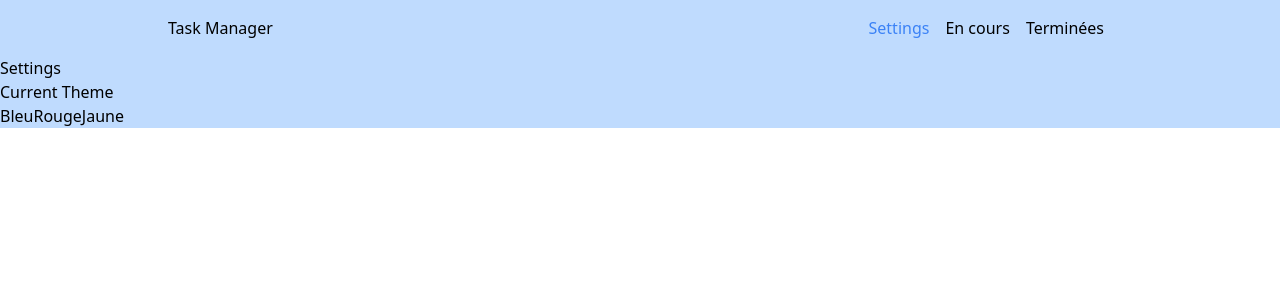
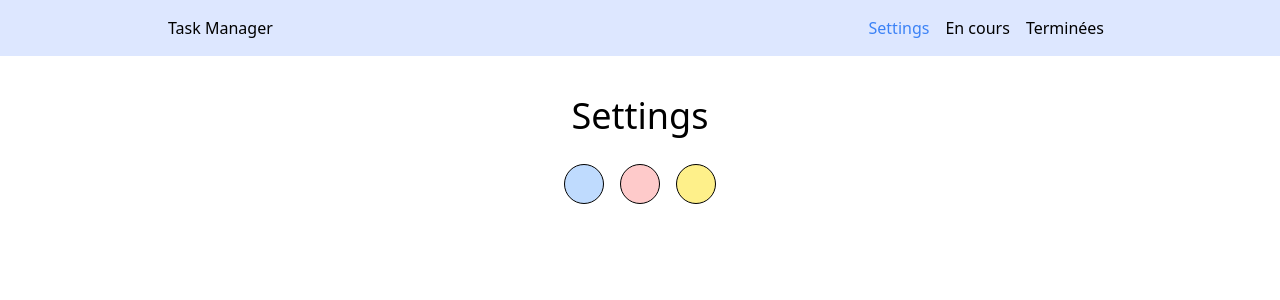
Before and after one commit to CharonTom/JLO-Task-Manager-Front-end, a React (Vite) app: page /settings in a window 1280 px wide. Shown: the top 300 px of the page. Built offline with nearby package versions, Linux system fonts and the light colour scheme.

Commit message:
color theme is now saved in the local storage

```diff
--- a/src/App.css
+++ b/src/App.css
@@ -8,14 +8,24 @@
 
 @layer base {
   :root {
-    --bg-color: red;
+    --fill-color: #ffffff;
+    --fill-color-variant: rgba(198, 216, 255, 0.6);
   }
 
-  .theme-blue {
-    --bg-color: blue;
+  .theme-red {
+    --fill-color: #ffe6e6;
+    --fill-color-variant: #ffddd4;
   }
-  .theme-green {
-    --bg-color: green;
+  .theme-yellow {
+    --fill-color: #f8ffc0;
+    --fill-color-variant: #e1fc98;
+  }
+
+  .section {
+    @apply py-10 min-h-screen container mx-auto;
+  }
+  h1 {
+    @apply text-center text-4xl mb-5;
   }
 }
 
--- a/src/App.tsx
+++ b/src/App.tsx
@@ -27,15 +27,7 @@ function App() {
   );
 
   return (
-    <div
-      className={
-        theme === "blue"
-          ? "bg-blue-200"
-          : theme === "red"
-          ? "bg-red-200"
-          : "bg-yellow-200"
-      }
-    >
+    <div className={`bg-skin-fill ${theme}`}>
       <RouterProvider router={rooter} />
     </div>
   );
--- a/src/components/Form.tsx
+++ b/src/components/Form.tsx
@@ -80,7 +80,7 @@ function Form() {
   return (
     <div>
       <form
-        className="mt-6 max-w-md mx-auto p-4 bg-gray-200 shadow-md rounded-lg"
+        className="mt-6 max-w-md mx-auto p-4 bg-skin-variant shadow-md rounded-lg"
         onSubmit={handleForm}
       >
         <h2 className="text-center">Ajouter une tâche</h2>
--- a/src/components/Task.tsx
+++ b/src/components/Task.tsx
@@ -51,7 +51,7 @@ function Task({ task }: TaskProps) {
   console.log(task.tags);
   return (
     <>
-      <li className="border-b border-gray-300 py-2 flex items-center justify-between">
+      <li className="border-b border-black py-2 flex items-center justify-between">
         <div className="flex gap-x-6 items-center flex-wrap" key={task._id}>
           {task.description}
           <div className="flex flex-wrap gap-1 space-x-2 mt-2">
--- a/src/components/ThemePicker.tsx
+++ b/src/components/ThemePicker.tsx
@@ -8,13 +8,20 @@ const ThemeSelector = () => {
     toggleTheme(newTheme);
   };
 
-  // console.log(theme);
-
   return (
     <div>
-      <button onClick={() => handleThemeChange("blue")}>Bleu</button>
-      <button onClick={() => handleThemeChange("red")}>Rouge</button>
-      <button onClick={() => handleThemeChange("yellow")}>Jaune</button>
+      <button
+        className="w-10 h-10 bg-blue-200 m-2 border border-1 border-black rounded-full"
+        onClick={() => handleThemeChange("")}
+      ></button>
+      <button
+        className="w-10 h-10 bg-red-200 m-2 border border-1 border-black rounded-full"
+        onClick={() => handleThemeChange("theme-red")}
+      ></button>
+      <button
+        className="w-10 h-10 bg-yellow-200 m-2 border border-1 border-black rounded-full"
+        onClick={() => handleThemeChange("theme-yellow")}
+      ></button>
     </div>
   );
 };
--- a/src/context/ThemeContext.tsx
+++ b/src/context/ThemeContext.tsx
@@ -1,13 +1,17 @@
-import { createContext, useState } from "react";
+import { createContext, useState, useEffect } from "react";
 
 export const ThemeContext = createContext();
 
 export function ThemeProvider({ children }) {
-  const [theme, setTheme] = useState("blue");
+  const initialTheme = localStorage.getItem("selectedTheme") || "";
+  const [theme, setTheme] = useState(initialTheme);
 
   const toggleTheme = (newTheme) => {
     setTheme(newTheme);
   };
+  useEffect(() => {
+    window.localStorage.setItem("selectedTheme", theme);
+  }, [theme]);
 
   return (
     <ThemeContext.Provider value={{ theme, toggleTheme }}>
--- a/src/layout/Header.tsx
+++ b/src/layout/Header.tsx
@@ -2,7 +2,7 @@ import Nav from "../components/Nav";
 
 function Header() {
   return (
-    <header>
+    <header className="w-full z-20 shadow-l bg-skin-variant">
       <div className="container mx-auto flex justify-between items-center py-4 lg:px-10">
         <div>Task Manager</div>
         <Nav />
--- a/src/pages/Done.tsx
+++ b/src/pages/Done.tsx
@@ -46,8 +46,8 @@ function Taskdone() {
   };
 
   return (
-    <section className="container mx-auto p-10">
-      <h1 className="text-center text-4xl mb-5">Tâches terminées</h1>
+    <section className="section">
+      <h1>Tâches terminées</h1>
       {completedTasks?.length === 0 ? (
         <p className="text-center text-red-700">
           Il n'y a aucune tâche de terminée.
--- a/src/pages/Settings.tsx
+++ b/src/pages/Settings.tsx
@@ -2,10 +2,11 @@ import ColorPicker from "../components/ThemePicker";
 
 function Settings() {
   return (
-    <section>
-      <h1 className="text-skin-base">Settings</h1>
-      <p>Current Theme</p>
-      <ColorPicker />
+    <section className="section">
+      <div className="flex flex-col items-center">
+        <h1>Settings</h1>
+        <ColorPicker />
+      </div>
     </section>
   );
 }
--- a/src/pages/ToDo.tsx
+++ b/src/pages/ToDo.tsx
@@ -28,8 +28,8 @@ function Tasktodo() {
   const tasksInProgress = sortedTasks?.filter((task: Task) => !task.status);
 
   return (
-    <section className="container mx-auto p-10">
-      <h1 className="text-center text-4xl mb-5">Tâches en cours</h1>
+    <section className="section">
+      <h1>Tâches en cours</h1>
 
       {tasksInProgress?.length === 0 ? (
         <p className="text-center text-red-700">
--- a/tailwind.config.js
+++ b/tailwind.config.js
@@ -14,9 +14,10 @@ export default {
       xl: "1440px",
     },
     extend: {
-      BgColor: {
+      backgroundColor: {
         skin: {
-          base: "var(--bg-color)",
+          fill: "var(--fill-color)",
+          variant: "var(--fill-color-variant)",
         },
       },
     },
```
